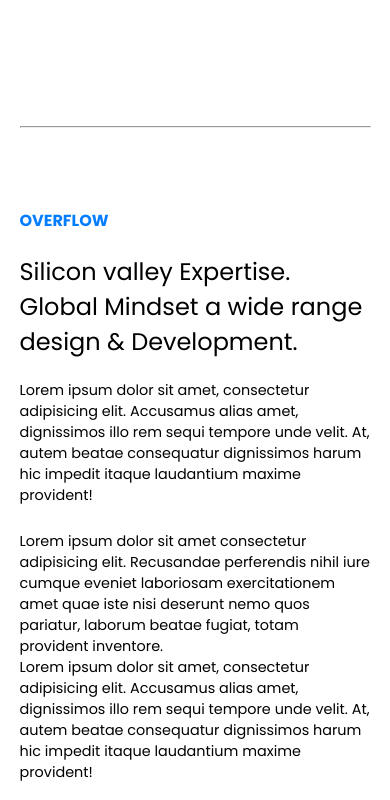
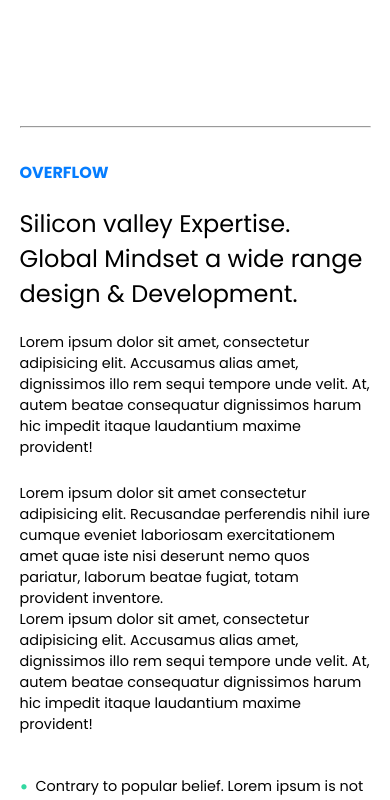
Before and after one commit to rem422/Agency_Lab, a plain HTML site: page index.html in a window 390 px wide. Shown: the part 820-1620 px from the top of the page. Drawn offline with Linux system fonts and the light colour scheme.

Commit message:
Agency Lab

```diff
--- a/assets/css/style.css
+++ b/assets/css/style.css
@@ -939,7 +939,7 @@ section hr {
         display: block;
         align-items: center;
         justify-content: center;
-        margin-top: 3rem;
+        margin-top: 0rem;
     }
 
 
```
